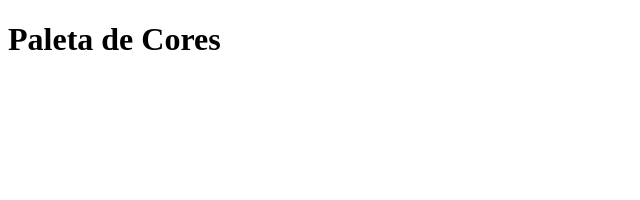
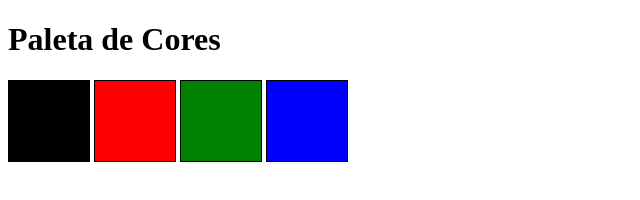
Before and after one commit to thalles-carneiro/pixels-art, a website: page index.html in a window 1280 px wide. Shown: the whole page, without its empty margins (0-640 px from the left). Drawn offline with Linux system fonts and the light colour scheme.

Commit message:
Requisitos 2 e 3

```diff
--- a/index.html
+++ b/index.html
@@ -10,5 +10,11 @@
 </head>
 <body>
   <h1 id="title">Paleta de Cores</h1>
+  <section id="color-palette" >
+    <div class="color color1"></div>
+    <div class="color color2"></div>
+    <div class="color color3"></div>
+    <div class="color color4"></div>
+  </section>
 </body>
 </html>
--- a/style.css
+++ b/style.css
@@ -0,0 +1,22 @@
+#color-palette div {
+  display: inline-block;
+  width: 5rem;
+  height: 5rem;
+  border: 1px solid black;
+}
+
+.color1 {
+  background-color: black;
+}
+
+.color2 {
+  background-color: red;
+}
+
+.color3 {
+  background-color: green;
+}
+
+.color4 {
+  background-color: blue;
+}
```
